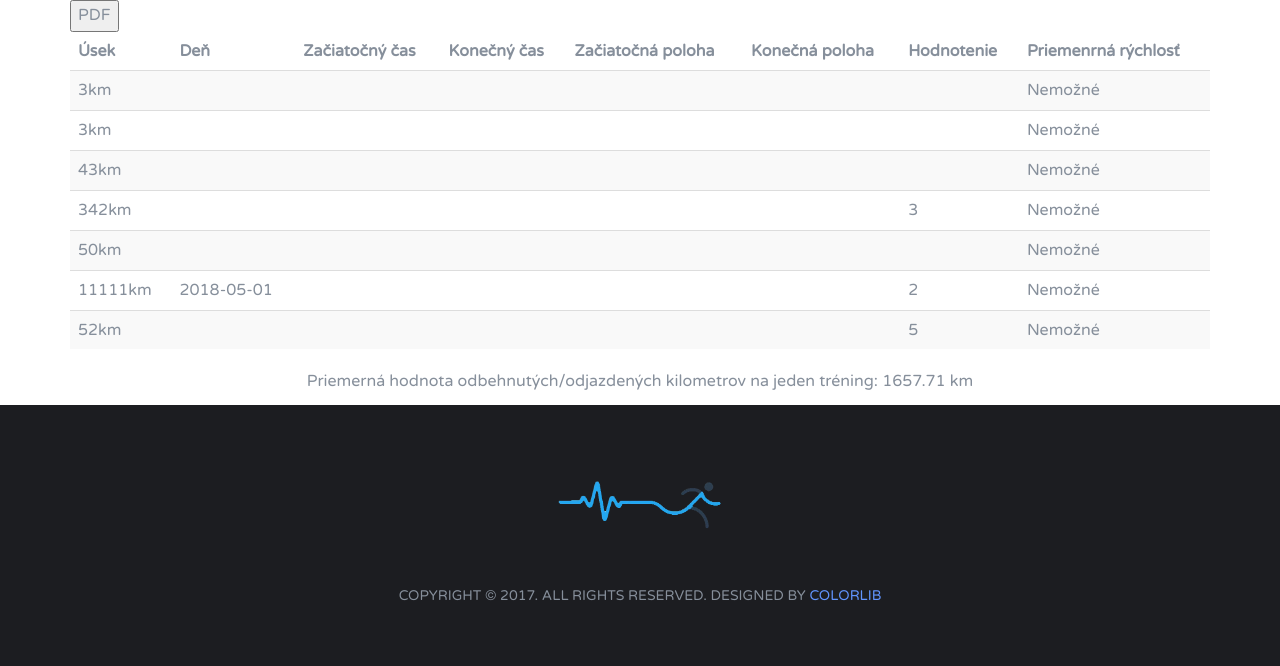
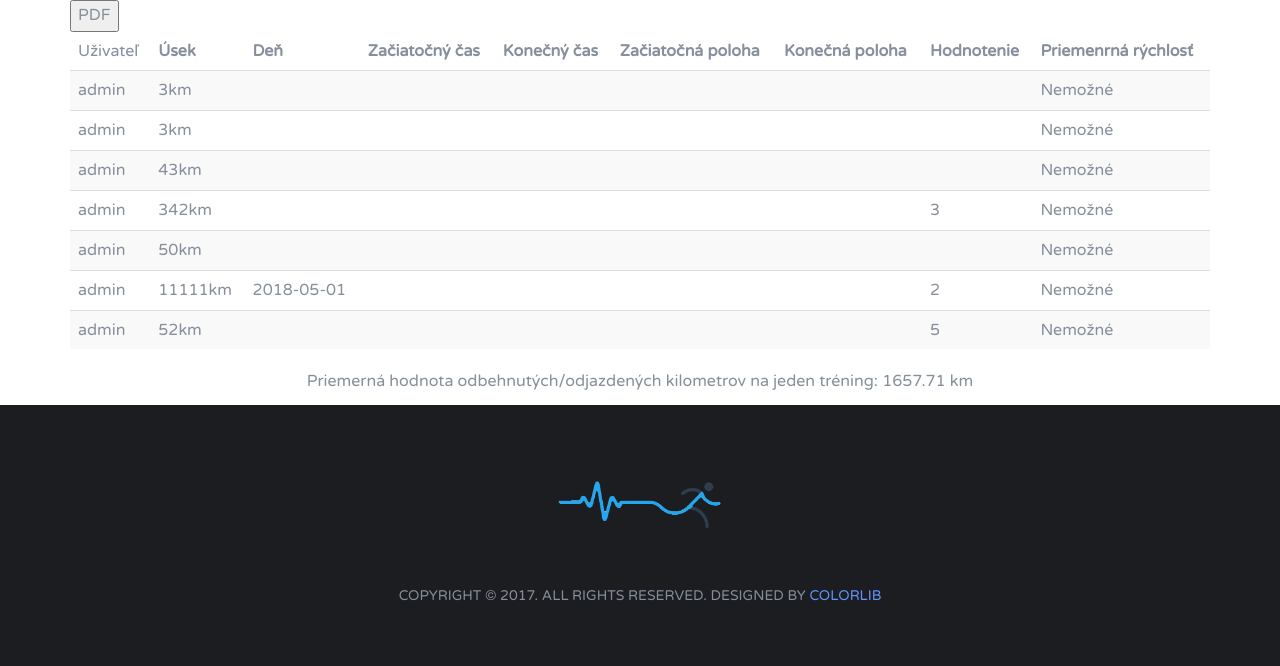
Before and after one commit to gizdicex/final-webtech, a PHP site: page /performance.php in a window 1280 px wide. Shown: the part 72-738 px from the top of the page. Run offline with PHP 8.4, Linux system fonts and the light colour scheme; a user stored in the database is signed in; data comes from the database, SQL or seed files in the repository; some libraries are stand-ins or nearby versions.

Commit message:
Update performance.php

```diff
--- a/performance.php
+++ b/performance.php
@@ -11,7 +11,13 @@ if(!isset($_SESSION['logged'])){
     header("Location: index.php");
 }
 $person_id = $_SESSION['id'];
-$sql = "SELECT * FROM POKROKY where USER_ID=".$person_id;
+
+if($_SESSION['type'] == "basic") {
+    $sql = "SELECT * FROM POKROKY where USER_ID=" . $person_id;
+}
+if($_SESSION['type'] == "admin") {
+    $sql = "SELECT * FROM POKROKY p JOIN USER u ON p.USER_ID = u.User_id ";
+}
 $result = $conn->query($sql);
 
 ?>
@@ -97,6 +103,11 @@ $result = $conn->query($sql);
     <table class="table table-striped" id="myTable">
         <thead>
         <tr>
+        <?php
+            if($_SESSION['type'] == "admin") {
+            echo "<td>Uživateľ</td>";
+            }
+            ?>
             <td onclick="sortTable(0)"><b>Úsek</b></td>
             <td onclick="sortTable(1)"><b>Deň</b></td>
             <td onclick="sortTable(2)"><b>Začiatočný čas</b></td>
@@ -105,6 +116,7 @@ $result = $conn->query($sql);
             <td onclick="sortTable(5)"><b>Konečná poloha</b></td>
             <td onclick="sortTable(6)"><b>Hodnotenie<b></td>
             <td onclick="sortTable(7)"><b>Priemenrná rýchlosť<b></td>
+
         </tr>
         </thead>
         <tbody>
@@ -114,6 +126,16 @@ $result = $conn->query($sql);
                 ?>
 
                 <tr>
+
+                    <?php
+
+                        if($_SESSION['type'] == "admin") {
+                            echo "<td>";
+                            echo $row['login'];
+                            echo "</td>" ;
+                        }
+
+                        ?>
                     <td><?php echo $row['km'] ?>km</td>
                     <td><?php echo $row['den'] ?></td>
                     <td><?php echo $row['zcas'] ?></td>
```
